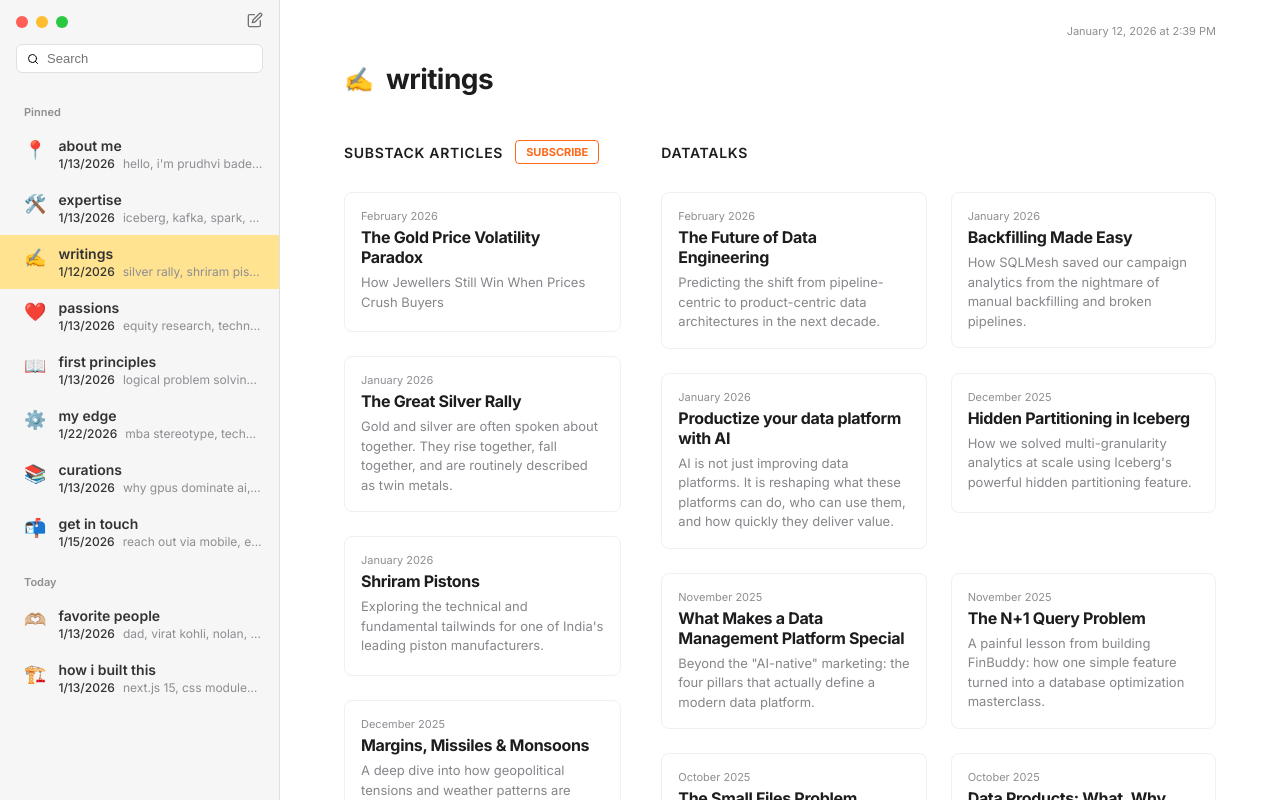
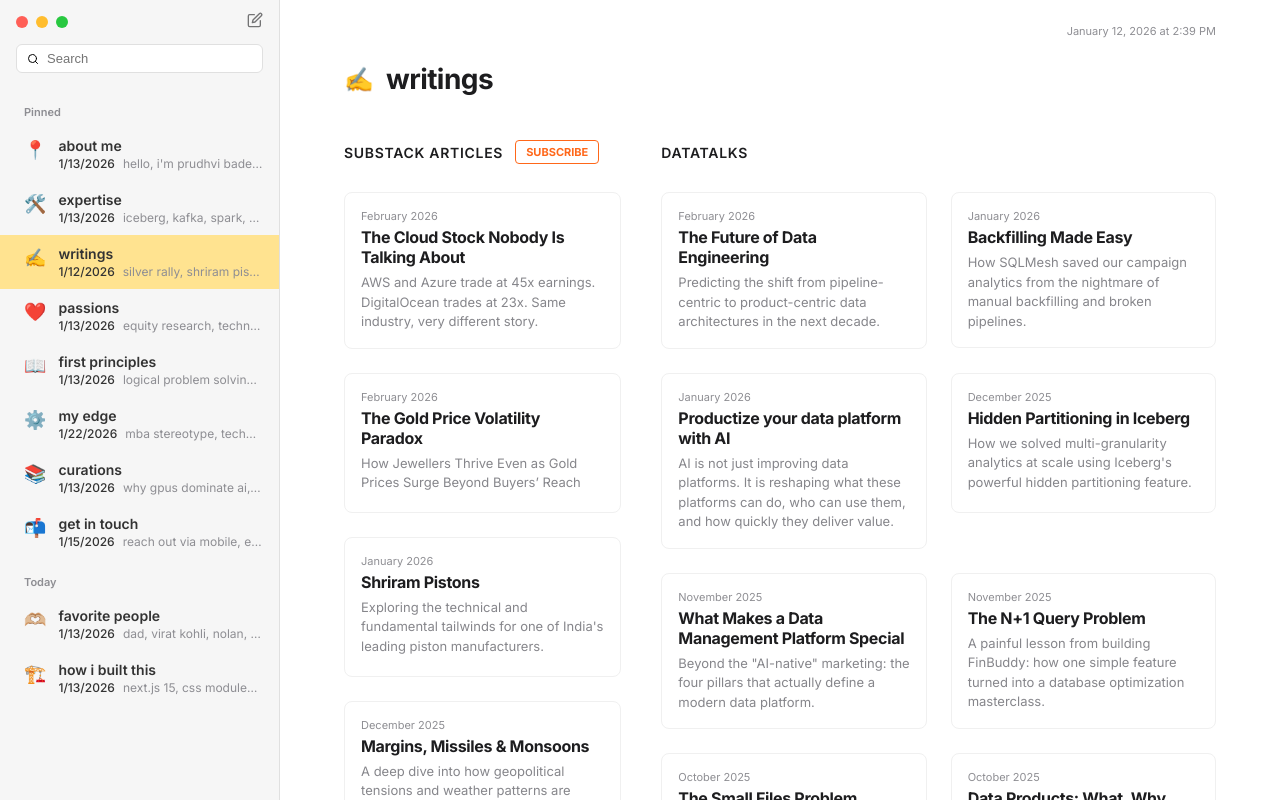
Before and after one commit to PrudhviBade/myprofile, a Next.js app: page /writings in a window 1280 px wide. Built offline with nearby package versions, Linux system fonts and the light colour scheme.

Commit message:
Update Substack articles: add DigitalOcean, remove Silver Rally, and refine previews

```diff
--- a/src/app/writings/page.tsx
+++ b/src/app/writings/page.tsx
@@ -17,16 +17,16 @@ export default function Writing() {
 
     const substackArticles = [
         {
+            title: "The Cloud Stock Nobody Is Talking About",
+            date: "February 2026",
+            preview: "AWS and Azure trade at 45x earnings. DigitalOcean trades at 23x. Same industry, very different story.",
+            url: "https://prudhvibade.substack.com/p/the-cloud-stock-nobody-is-talking"
+        },
+        {
             title: "The Gold Price Volatility Paradox",
             date: "February 2026",
-            preview: "How Jewellers Still Win When Prices Crush Buyers",
+            preview: "How Jewellers Thrive Even as Gold Prices Surge Beyond Buyers’ Reach",
             url: "https://prudhvibade.substack.com/p/the-gold-price-volatility-paradox"
-        },
-        {
-            title: "The Great Silver Rally",
-            date: "January 2026",
-            preview: "Gold and silver are often spoken about together. They rise together, fall together, and are routinely described as twin metals.",
-            url: "https://prudhvibade.substack.com/p/the-great-silver-rally"
         },
         {
             title: "Shriram Pistons",
```
